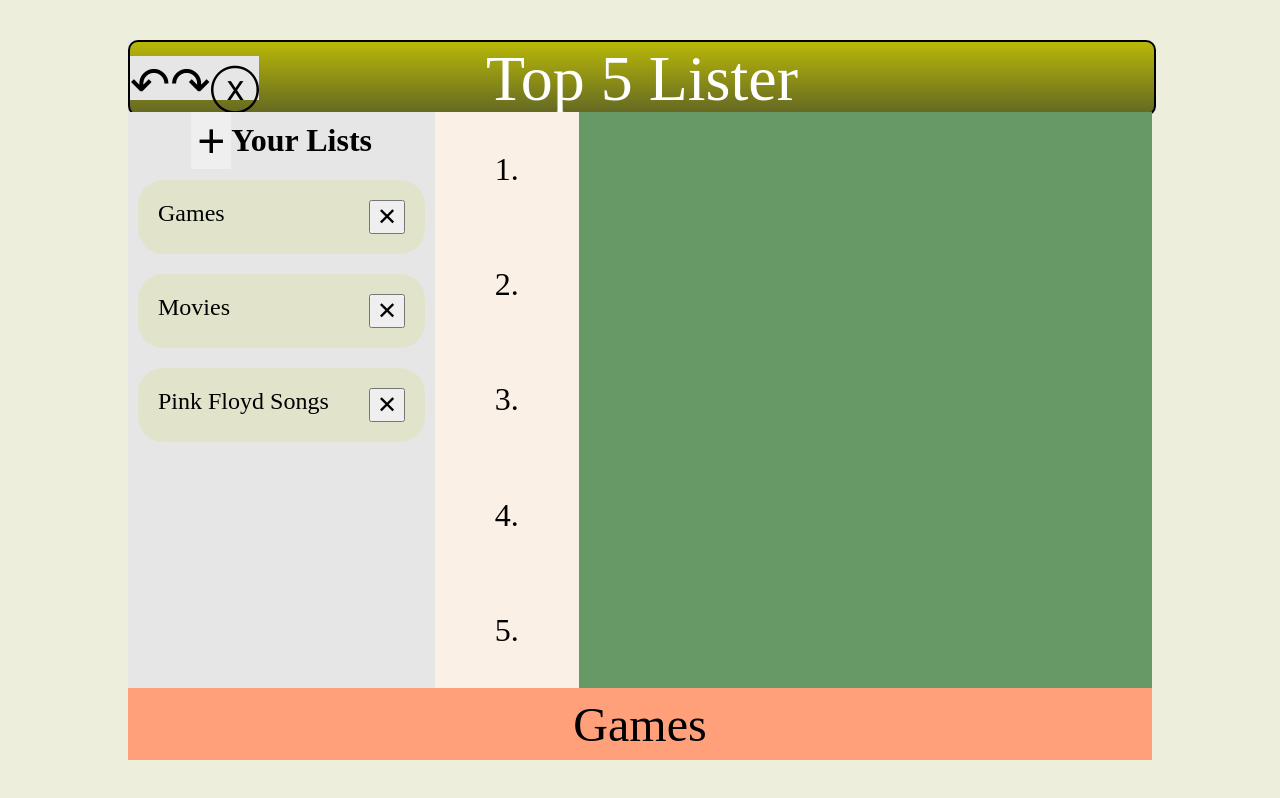
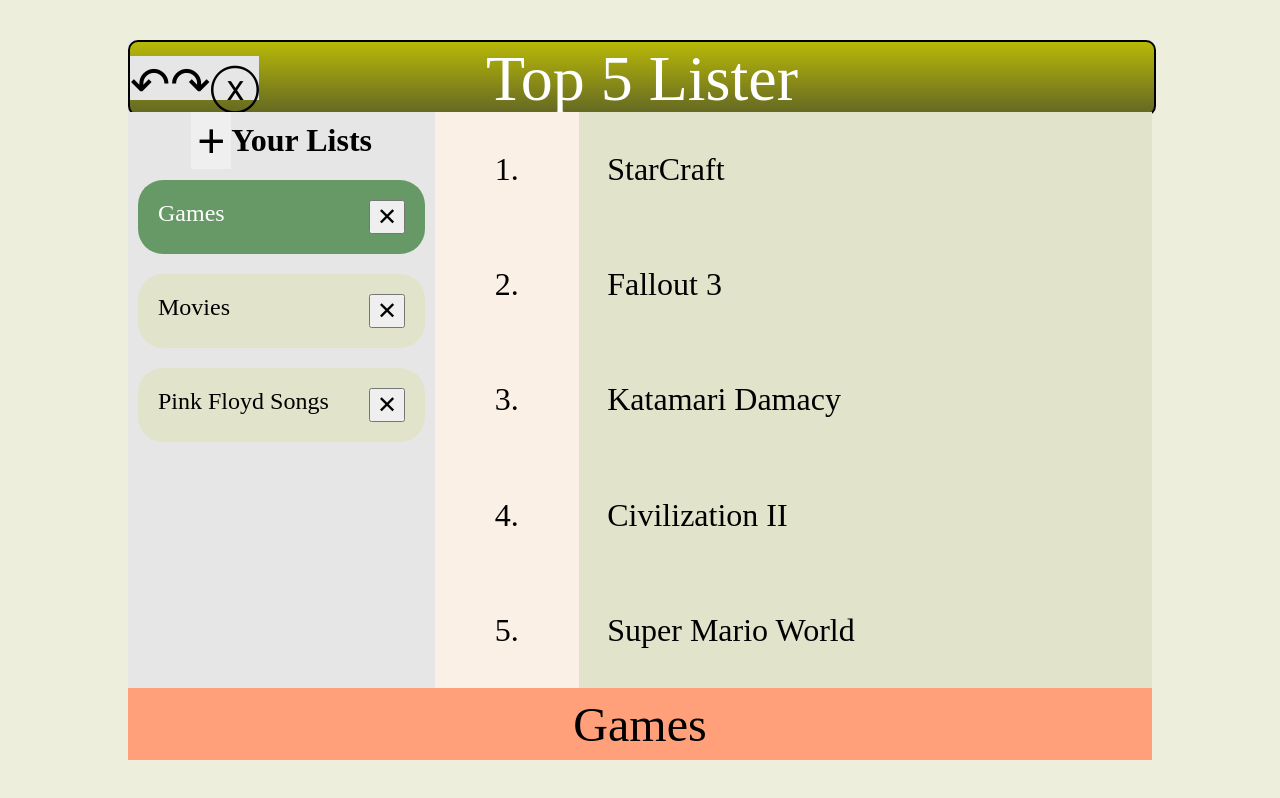
Before and after one commit to justwzhang/top5_lister_hw2-main, a React (Create React App) app: page / in a window 1280 px wide. Both pictures are taken after a click on the element "Games". Built offline with nearby package versions, Linux system fonts and the light colour scheme.

Commit message:
The lists now appear, no features implemented yet

```diff
--- a/public/data/default_lists.json
+++ b/public/data/default_lists.json
@@ -1,7 +1,7 @@
 {
     "top5Lists": [
         {
-            "key": 0,
+            "key": "0",
             "name": "Games",
             "likes": 2150,
             "dislikes": 114,
@@ -17,7 +17,7 @@
             ]
         },
         {
-            "key": 1,
+            "key": "1",
             "name": "Movies",
             "likes": 50,
             "dislikes": 4,
@@ -33,7 +33,7 @@
             ]
         },
         {
-            "key": 2,
+            "key": "2",
             "name": "Pink Floyd Songs",
             "likes": 520,
             "dislikes": 14,
--- a/src/App.css
+++ b/src/App.css
@@ -216,6 +216,7 @@
 .top5-item, .top5-item-dragged-to {
   text-align: left;
   width:95%;
+  height: 20%;
   padding-left:5%;
 }
 .top5-item {
--- a/src/App.js
+++ b/src/App.js
@@ -69,6 +69,7 @@
             // PUTTING THIS NEW LIST IN PERMANENT STORAGE
             // IS AN AFTER EFFECT
             this.db.mutationCreateList(newList);
+            this.db.mutationUpdateSessionData(this.state.sessionData)
         });
     }
     renameList = (key, newName) => {
@@ -111,6 +112,7 @@
             currentList: newCurrentList,
             sessionData: prevState.sessionData
         }), () => {
+
             // ANY AFTER EFFECTS?
         });
     }
@@ -124,7 +126,7 @@
             // ANY AFTER EFFECTS?
         });
     }
-    deleteList = () => {
+    deleteList = (key) => {
         // SOMEHOW YOU ARE GOING TO HAVE TO FIGURE OUT
         // WHICH LIST IT IS THAT THE USER WANTS TO
         // DELETE AND MAKE THAT CONNECTION SO THAT THE
@@ -142,6 +144,9 @@
         let modal = document.getElementById("delete-modal");
         modal.classList.remove("is-visible");
     }
+    renameItem(index, newText){
+
+    }
     render() {
         return (
             <div id="app-root">
@@ -158,7 +163,8 @@
                     renameListCallback={this.renameList}
                 />
                 <Workspace
-                    currentList={this.state.currentList} />
+                    currentList={this.state.currentList}
+                    renameItemCallback={this.renameItem}/>
                 <Statusbar
                     currentList={this.state.currentList} />
                 <DeleteModal
--- /dev/null
+++ b/src/components/ItemCard.js
@@ -0,0 +1,60 @@
+import React from "react"
+
+export default class ItemCard extends React.Component{
+
+    handleClick = (event) => {
+        if (event.detail === 1) {
+            //this will save something somewhere for the drag function
+        }
+        else if (event.detail === 2) {
+            this.handleToggleEdit(event);
+        }
+    }
+
+    handleToggleEdit = (event) => {
+        this.props.editActive = !this.props.editActive;
+    }
+
+    handleKeyPress = (event) => {
+        if (event.code === "Enter") {
+            this.handleBlur();
+        }
+    }
+
+    handleBlur = () => {
+        let textValue = this.props.text;
+        console.log("ListCard handleBlur: " + textValue);
+        this.props.renameItemCallback(this.props.id, textValue);
+        this.handleToggleEdit();
+    }
+    handleUpdate = (event) => {
+        this.props.text = event.target.value;
+    }
+    render(){
+        if(this.props.editActive){
+            return (
+                <input
+                    id={this.props.id}
+                    className='top5-item'
+                    type='text'
+                    onKeyPress={this.handleKeyPress}
+                    //onBlur={this.handleBlur}
+                    onChange={this.handleUpdate}
+                    defaultValue={this.props.text}
+                />
+            );
+        }else{
+            return(
+                <div
+                id = {this.props.id}
+                key = {this.props.id}
+                className = { "top5-item"}
+                draggable = {true}
+                onClick={this.handleClick}>
+                {this.props.text}
+
+                </div>
+            );
+        }
+    }
+}
--- a/src/components/Workspace.js
+++ b/src/components/Workspace.js
@@ -1,7 +1,10 @@
 import React from "react";
+import ItemCard from "./ItemCard"
 
 export default class Workspace extends React.Component {
     render() {
+        const {currentList,renameItemCallback} = this.props
+        if(currentList !== null){
             return (
                 <div id="top5-workspace">
                     <div id="workspace-edit">
@@ -12,8 +15,45 @@
                             <div className="item-number">4.</div>
                             <div className="item-number">5.</div>
                         </div>
+                        <div id="edit-items">
+                        {
+                            currentList.items.map((item, index) => (
+                                <ItemCard
+                                renameItemCallback = {renameItemCallback}
+                                text = {item}
+                                //{...console.log(index)}//todo remove this one day
+                                id = {index}
+                                editActive= {false}
+                                />
+                            ))
+
+                        }
+                        </div>
+                    </div>
+                </div>
+            )
+        }else{
+            return (
+                <div id="top5-workspace">
+                    <div id="workspace-edit">
+                        <div id="edit-numbering">
+                            <div className="item-number">1.</div>
+                            <div className="item-number">2.</div>
+                            <div className="item-number">3.</div>
+                            <div className="item-number">4.</div>
+                            <div className="item-number">5.</div>
+                        </div>
+                        <div id="edit-items">
+                            <div id = {0} key = {0} className = { "top5-item"} draggable = {true}></div>
+                            <div id = {1} key = {1} className = { "top5-item"} draggable = {true}></div>
+                            <div id = {2} key = {2} className = { "top5-item"} draggable = {true}></div>
+                            <div id = {3} key = {3} className = { "top5-item"} draggable = {true}></div>
+                            <div id = {4} key = {4} className = { "top5-item"} draggable = {true}></div>
+                        </div>
                     </div>
                 </div>
             )
         }
     }
+
+}
```
Lines whose indentation alone changed are shown as unchanged.
